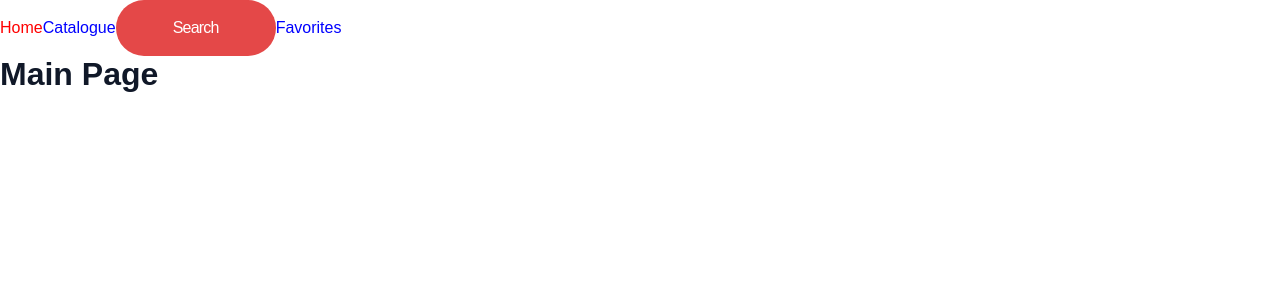
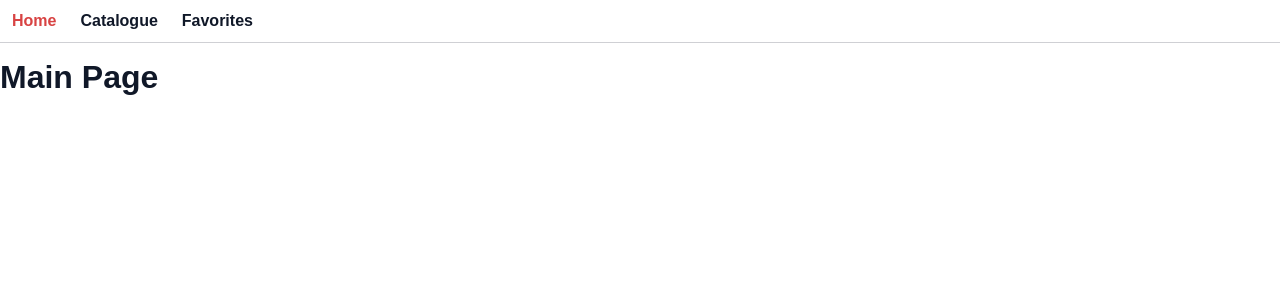
Before and after one commit to culplate/camper-store, a React (Vite) app: page / in a window 1280 px wide. Shown: the top 300 px of the page. Built offline with nearby package versions, Linux system fonts and the light colour scheme; no server answers.

Commit message:
style: added header styles

```diff
--- a/src/modules/appBar/components/AppBar/AppBar.jsx
+++ b/src/modules/appBar/components/AppBar/AppBar.jsx
@@ -3,7 +3,7 @@ import { Navigation } from "../Navigation/Navigation";
 
 const AppBar = () => {
   return (
-    <header>
+    <header className={css.header}>
       <Navigation />
     </header>
   );
--- a/src/modules/appBar/components/AppBar/AppBar.module.scss
+++ b/src/modules/appBar/components/AppBar/AppBar.module.scss
@@ -0,0 +1,7 @@
+.header {
+  display: flex;
+  justify-content: space-between;
+  align-items: center;
+  border-bottom: 1px solid $border-color;
+  margin-bottom: 16px;
+}
--- a/src/modules/appBar/components/Navigation/Navigation.jsx
+++ b/src/modules/appBar/components/Navigation/Navigation.jsx
@@ -23,7 +23,7 @@ export const Navigation = () => {
       >
         Catalogue
       </NavLink>
-      <Button title={"Search"} />
+
       <NavLink
         to={"/favorites"}
         className={({ isActive }) =>
--- a/src/modules/appBar/components/Navigation/Navigation.module.scss
+++ b/src/modules/appBar/components/Navigation/Navigation.module.scss
@@ -1,7 +1,16 @@
 .link {
-  color: blue;
+  display: inline-block;
+  text-decoration: none;
+  padding: 12px;
+  font-weight: 700;
+  color: $primary-text-color;
+  transition: color 250ms ease-in;
+
+  &.active {
+    color: $accent-color;
+  }
+
+  &:hover {
+    color: $accent-hover-color;
+  }
 }
-
-.link.active {
-  color: red;
-}
```
